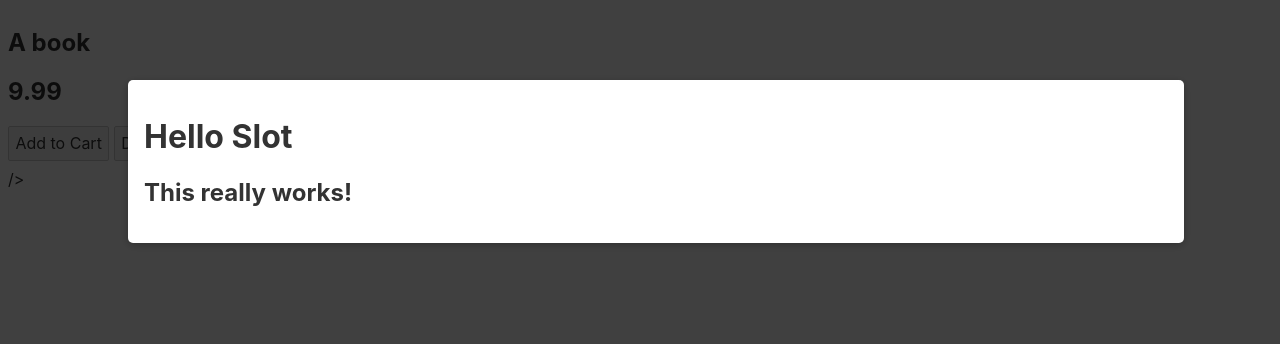
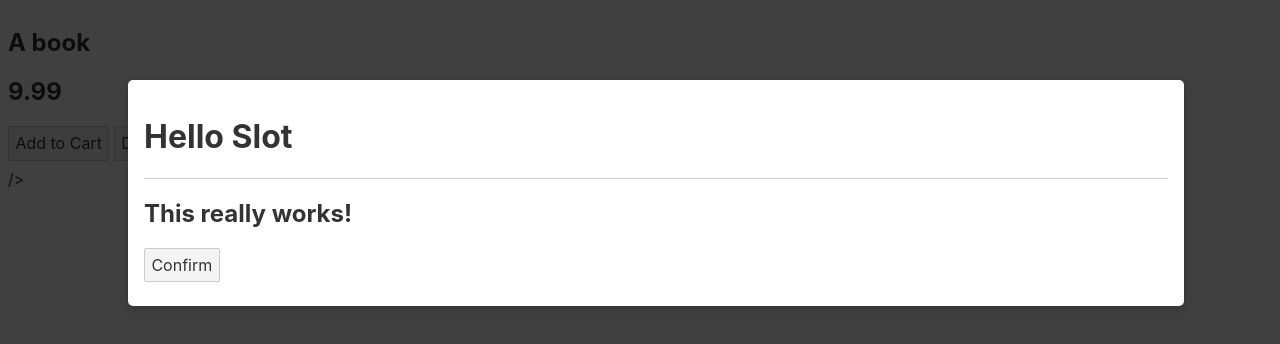
Before and after one commit to rwuniard/svelte_udemy_project_6_57, a Svelte app: page / in a window 1280 px wide. Shown: the top 344 px of the page. Built offline with nearby package versions, Linux system fonts and the light colour scheme.

Commit message:
Named slot and default content slot

```diff
--- a/src/App.svelte
+++ b/src/App.svelte
@@ -27,6 +27,7 @@
 {/each}
 
 <Modal>
-    <h1>Hello Slot</h1>
+    <h1 slot="header">Hello Slot</h1>
     <h2>This really works!</h2>
+    <button slot="footer">Confirm</button>
 </Modal> />
--- a/src/Modal.svelte
+++ b/src/Modal.svelte
@@ -3,7 +3,17 @@
 
 <div class="backdrop" />
 <div class="modal">
-    <slot />
+    <header>
+        <slot name="header" />
+    </header>
+    <div class="content">
+        <slot />
+    </div>
+    <footer>
+        <slot name="footer">
+            <button>Close</button>
+        </slot>
+    </footer>
 </div>
 
 <style>
@@ -30,4 +40,8 @@
         box-shadow: 0 2px 8px rgba(0, 0, 0, 0.26);
         overflow: scroll;
     }
+
+    header {
+        border-bottom: 1px solid #ccc;
+    }
 </style>
```
